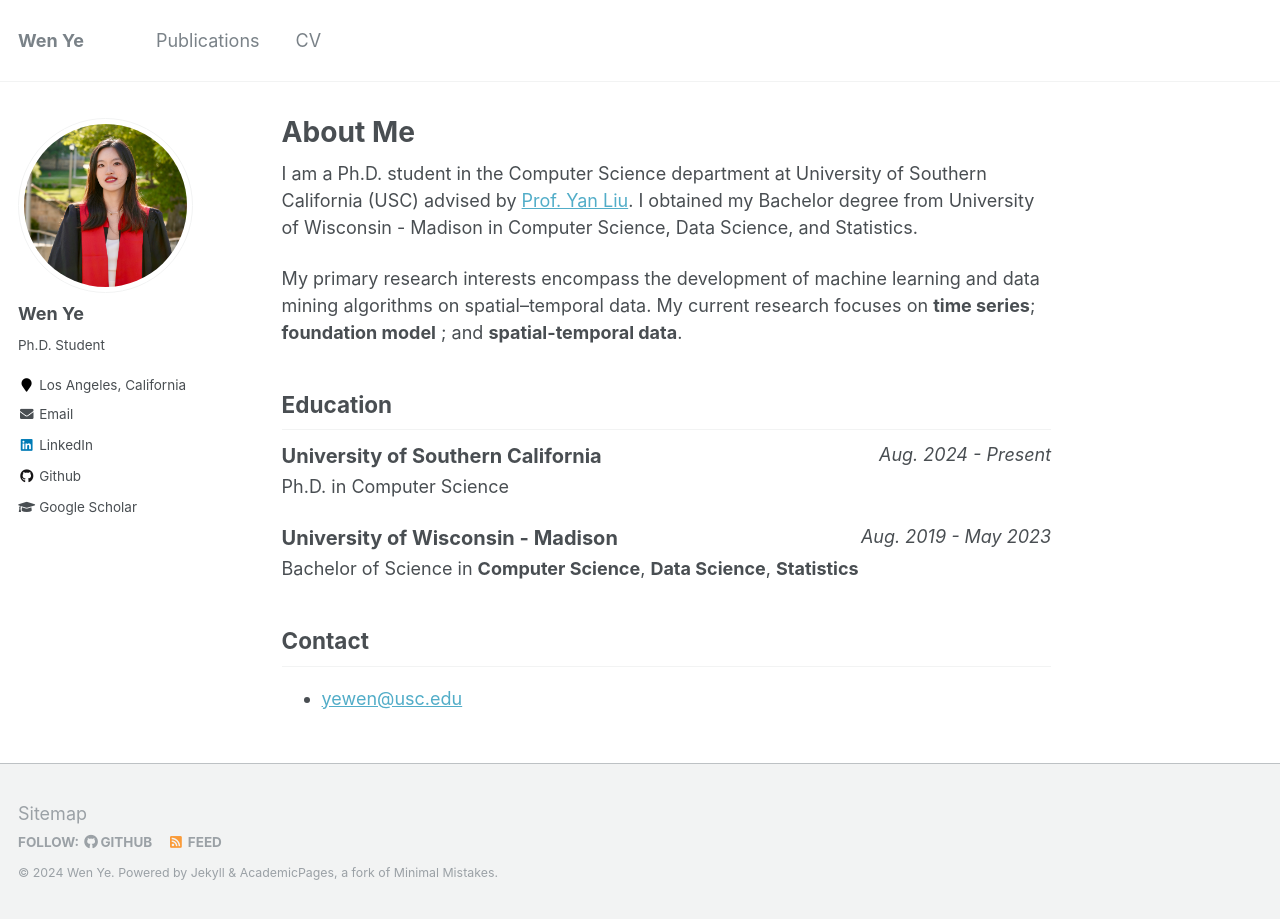
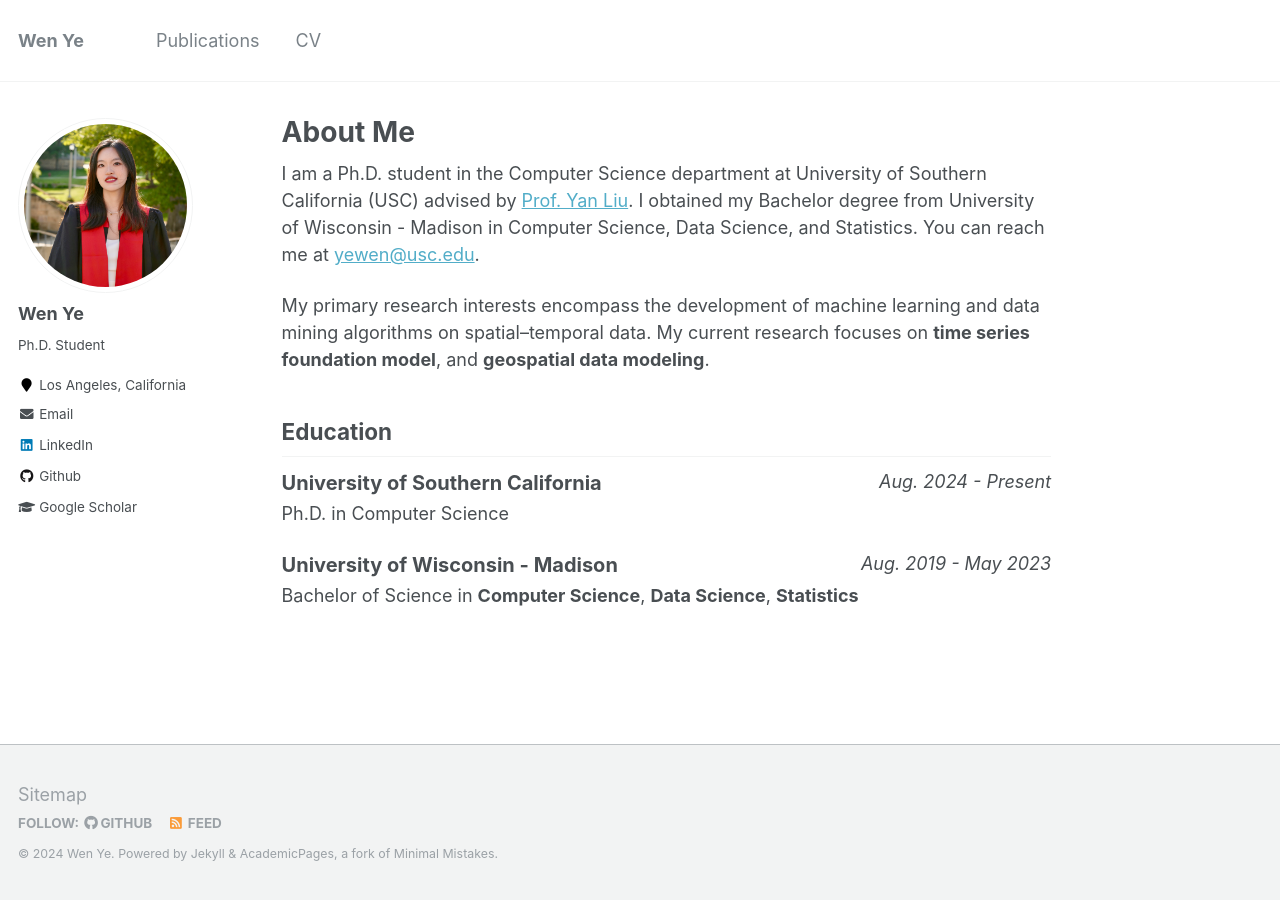
Before and after one commit to wen-ye-xwz/wen-ye-xwz.github.io, a Jekyll site: the page built from _pages/about.md, in a window 1280 px wide. Built offline with Jekyll 4.4.1, drawn with Linux system fonts in a browser that asks for light colours.

Commit message:
modify about

```diff
--- a/_pages/about.md
+++ b/_pages/about.md
@@ -8,9 +8,9 @@ redirect_from:
   - /about.html
 ---
 
-I am a Ph.D. student in the Computer Science department at University of Southern California (USC) advised by <a href='https://viterbi-web.usc.edu/~liu32/'>Prof. Yan Liu</a>.  I obtained my Bachelor degree from University of Wisconsin - Madison in Computer Science, Data Science, and Statistics.
+I am a Ph.D. student in the Computer Science department at University of Southern California (USC) advised by <a href='https://viterbi-web.usc.edu/~liu32/'>Prof. Yan Liu</a>.  I obtained my Bachelor degree from University of Wisconsin - Madison in Computer Science, Data Science, and Statistics. You can reach me at <a href="mailto:yewen@usc.edu">yewen@usc.edu</a>.
 
-My primary research interests encompass the development of machine learning and data mining algorithms on spatial–temporal data. My current research focuses on **time series**; **foundation model** ; and **spatial-temporal data**.
+My primary research interests encompass the development of machine learning and data mining algorithms on spatial–temporal data. My current research focuses on **time series foundation model**, and **geospatial data modeling**.
 
 <!-- ## Research Interest:
 * Time Series
@@ -45,5 +45,5 @@ More details are under [Publications](/publications/) -->
 <!-- ## Service -->
 
 
-## Contact
-- <a href="mailto:yewen@usc.edu">yewen@usc.edu</a>
+<!-- ## Contact
+- <a href="mailto:yewen@usc.edu">yewen@usc.edu</a> -->
```
